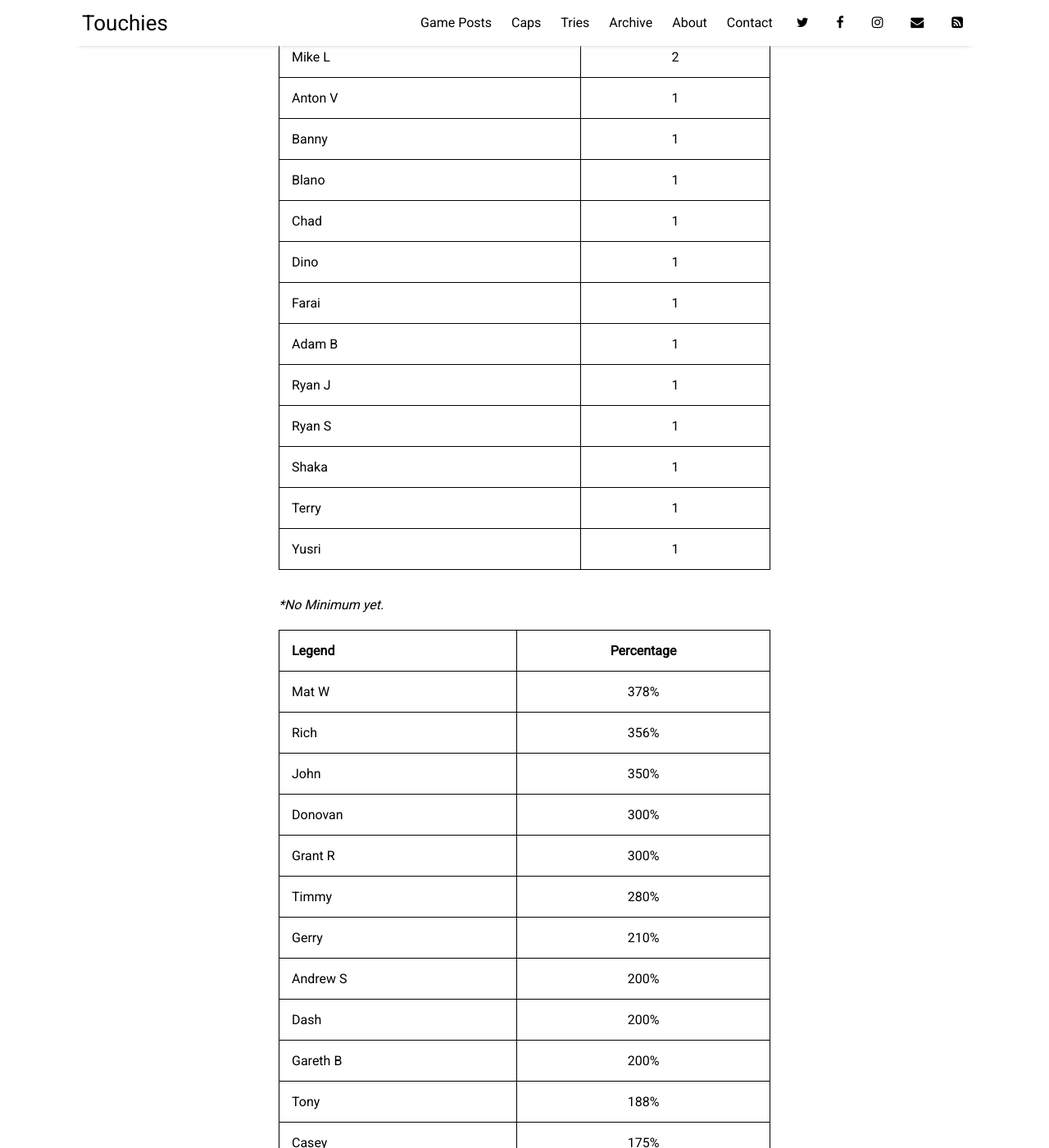
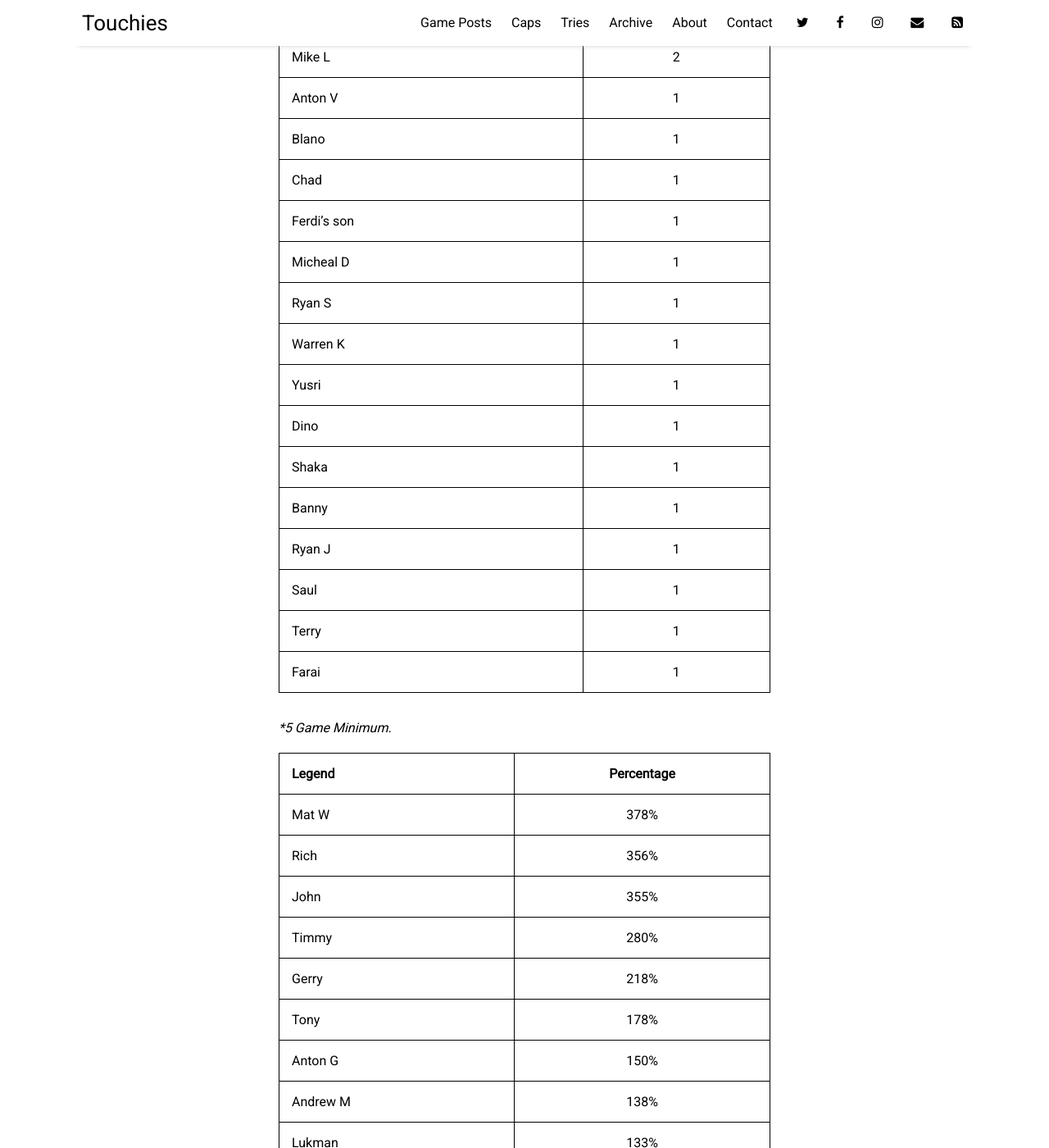
Before and after one commit to sundayrugby/sundayrugby.github.io, a Jekyll site: the page built from pages/tries.md, in a window 1280 px wide and 1400 px high, scrolled down 1929 px. Shown: the whole window at 82% size. Built offline with Jekyll 4.4.1, drawn with Linux system fonts in a browser that asks for light colours; nearby versions of some CDN libraries; some of the changed text lies outside the part shown.

Commit message:
Update tries.md

```diff
--- a/pages/tries.md
+++ b/pages/tries.md
@@ -14,99 +14,79 @@
 
 Legend               | Tries
 -------------------- | :------------------:
-John|35
+John|39
 Mat W|34
 Rich|32
-Gerry|21
-Tony|15
+Gerry|24
+Tony|16
 Timmy|14
 Andrew M|11
+Anton G|9
+Ryan P|9
+Lukman|8
 Greig|8
-Ryan P|8
-Anton G|7
 Casey|7
 Simphiwe|7
+Dylan|6
+Graham|6
+Nick M|6
+Tristian|5
 Dale|5
-Graham|5
-Nick M|5
-Tristian|5
 Brandan|4
-Dylan|4
-Lukman|4
-Brent|3
+Micheal T|4
+Donovan|3
 David|3
-Donovan|3
-Ferdi|3
 Grant R|3
 Jeremy|3
 JJ|3
 Micheal M|3
-Micheal T|3
+Brent|3
+Ferdi|3
 Storm|3
 Andrew S|2
+Gareth B|2
 Dash|2
-Gareth B|2
 Mike L|2
 Anton V|1
-Banny|1
 Blano|1
 Chad|1
+Ferdi's son|1
+Micheal D|1
+Ryan S|1
+Warren K|1
+Yusri|1
 Dino|1
+Shaka|1
+Banny|1
+Ryan J|1
+Saul|1
+Terry|1
 Farai|1
-Adam B|1
-Ryan J|1
-Ryan S|1
-Shaka|1
-Terry|1
-Yusri|1
 
-**No Minimum yet.*
+
+**5 Game Minimum.*
 
 
 Legend               | Percentage
 -------------------- | :------------------:
 Mat W|378%
 Rich|356%
-John|350%
-Donovan|300%
-Grant R|300%
+John|355%
 Timmy|280%
-Gerry|210%
-Andrew S|200%
-Dash|200%
-Gareth B|200%
-Tony|188%
-Casey|175%
-Tristian|167%
-David|150%
-Jeremy|150%
-JJ|150%
-Micheal M|150%
-Micheal T|150%
-Anton G|140%
+Gerry|218%
+Tony|178%
+Anton G|150%
 Andrew M|138%
-Brandan|133%
+Lukman|133%
+Dylan|100%
 Ryan P|100%
 Simphiwe|100%
-Brent|100%
-Anton V|100%
-Blano|100%
-Chad|100%
-Adam B|100%
-Ryan S|100%
-Yusri|100%
-Greig|89%
-Dylan|80%
-Lukman|80%
-Ferdi|75%
-Mike L|67%
-Dale|56%
-Graham|50%
-Nick M|50%
-Dino|50%
-Shaka|50%
-Banny|33%
-Ryan J|33%
-Storm|30%
-Terry|25%
-Farai|17%
+Greig|80%
+Ferdi|60%
+Graham|55%
+Nick M|55%
+Dale|50%
+Storm|27%
+Farai|14%
+Mat T|0%
+Ryan L|0%
```
Also changed, not shown: other parts of pages/tries.md (+1 -1 lines).
